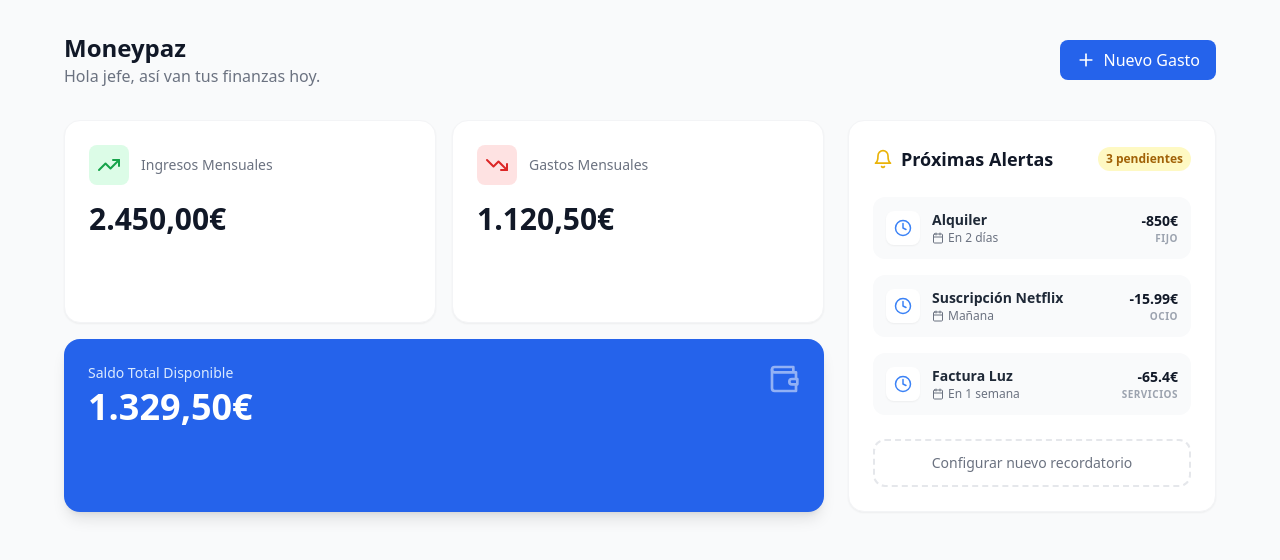
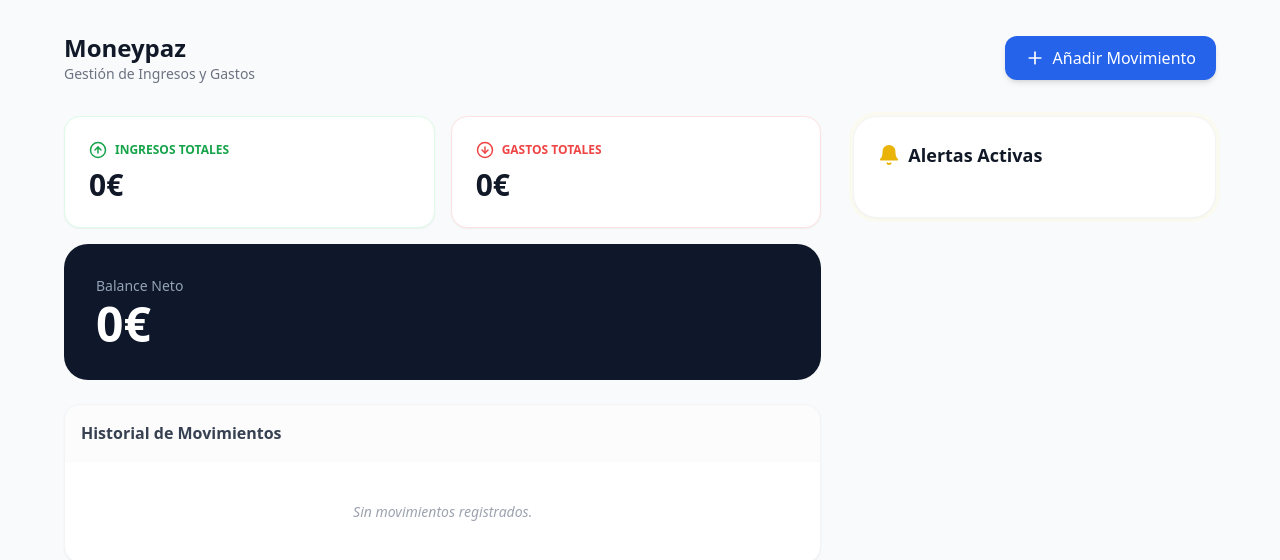
Before and after one commit to dalixpozo-netizen/Moneypaz2, a Next.js app: page / in a window 1280 px wide. Shown: the top 560 px of the page. Built offline with nearby package versions, Linux system fonts and the light colour scheme.

Commit message:
page.tsx

```diff
--- a/app/page.tsx
+++ b/app/page.tsx
@@ -2,114 +2,217 @@
 
 import React, { useState } from 'react';
 import {
-  Wallet,
-  TrendingUp,
-  TrendingDown,
-  Bell,
-  Calendar,
-  Plus,
-  ArrowUpRight,
-  Clock
+  Wallet, TrendingUp, TrendingDown, Bell,
+  Calendar, Plus, Clock, X, CheckCircle2, ArrowDownCircle, ArrowUpCircle
 } from 'lucide-react';
 
+interface Transaction {
+  id: number;
+  name: string;
+  amount: number;
+  type: 'ingreso' | 'gasto';
+  category: string;
+  date: string;
+  hasAlert: boolean;
+  alertDaysBefore: number;
+}
+
 export default function Dashboard() {
-  // Datos de ejemplo para que veas cómo queda
-  const [alerts] = useState([
-    { id: 1, name: 'Alquiler', amount: 850, date: 'En 2 días', type: 'Fijo' },
-    { id: 2, name: 'Suscripción Netflix', amount: 15.99, date: 'Mañana', type: 'Ocio' },
-    { id: 3, name: 'Factura Luz', amount: 65.40, date: 'En 1 semana', type: 'Servicios' },
-  ]);
+  const [transactions, setTransactions] = useState<Transaction[]>([]);
+  const [isModalOpen, setIsModalOpen] = useState(false);
+  const [showSuccess, setShowSuccess] = useState(false);
+
+  // Estados del formulario
+  const [name, setName] = useState('');
+  const [amount, setAmount] = useState('');
+  const [type, setType] = useState<'ingreso' | 'gasto'>('gasto');
+  const [category, setCategory] = useState('General');
+  const [hasAlert, setHasAlert] = useState(false);
+  const [alertDays, setAlertDays] = useState(0);
+
+  // Cálculos dinámicos
+  const totalIngresos = transactions.filter(t => t.type === 'ingreso').reduce((acc, curr) => acc + curr.amount, 0);
+  const totalGastos = transactions.filter(t => t.type === 'gasto').reduce((acc, curr) => acc + curr.amount, 0);
+  const balance = totalIngresos - totalGastos;
+  const activeAlerts = transactions.filter(t => t.hasAlert);
+
+  const handleSubmit = (e: React.FormEvent) => {
+    e.preventDefault();
+    const newTransaction: Transaction = {
+      id: Date.now(),
+      name,
+      amount: parseFloat(amount),
+      type,
+      category,
+      date: new Date().toLocaleDateString('es-ES'),
+      hasAlert: type === 'gasto' ? hasAlert : false,
+      alertDaysBefore: alertDays
+    };
+
+    setTransactions([newTransaction, ...transactions]);
+    setIsModalOpen(false);
+    setShowSuccess(true);
+
+    // Reset
+    setName(''); setAmount(''); setHasAlert(false); setType('gasto');
+    setTimeout(() => setShowSuccess(false), 3000);
+  };
 
   return (
     <div className="min-h-screen bg-gray-50 p-4 md:p-8">
-      {/* Cabecera */}
+      {showSuccess && (
+        <div className="fixed top-4 right-4 bg-green-600 text-white px-6 py-3 rounded-xl shadow-2xl flex items-center gap-2 animate-bounce z-50">
+          <CheckCircle2 size={20} /> ¡Registro guardado con éxito!
+        </div>
+      )}
+
       <header className="max-w-6xl mx-auto mb-8 flex justify-between items-center">
         <div>
           <h1 className="text-2xl font-bold text-gray-900">Moneypaz</h1>
-          <p className="text-gray-500">Hola jefe, así van tus finanzas hoy.</p>
+          <p className="text-gray-500 text-sm">Gestión de Ingresos y Gastos</p>
         </div>
-        <button className="bg-blue-600 text-white px-4 py-2 rounded-lg flex items-center gap-2 hover:bg-blue-700 transition">
-          <Plus size={20} />
-          Nuevo Gasto
+        <button
+          onClick={() => setIsModalOpen(true)}
+          className="bg-blue-600 text-white px-5 py-2.5 rounded-xl flex items-center gap-2 hover:bg-blue-700 transition-all shadow-md"
+        >
+          <Plus size={20} /> Añadir Movimiento
         </button>
       </header>
 
-      <main className="max-w-6xl mx-auto grid grid-cols-1 md:grid-cols-3 gap-6">
+      <main className="max-w-6xl mx-auto grid grid-cols-1 lg:grid-cols-3 gap-8">
+        <div className="lg:col-span-2 space-y-6">
+          <div className="grid grid-cols-1 sm:grid-cols-2 gap-4">
+            <div className="bg-white p-6 rounded-2xl shadow-sm border border-green-100">
+              <div className="flex items-center gap-2 text-green-600 mb-2">
+                <ArrowUpCircle size={18} />
+                <span className="text-xs font-bold uppercase">Ingresos Totales</span>
+              </div>
+              <p className="text-3xl font-black text-gray-900">{totalIngresos.toLocaleString('es-ES')}€</p>
+            </div>
 
-        {/* Resumen de Saldo */}
-        <div className="md:col-span-2 grid grid-cols-1 sm:grid-cols-2 gap-4">
-          <div className="bg-white p-6 rounded-2xl shadow-sm border border-gray-100">
-            <div className="flex items-center gap-3 mb-4">
-              <div className="p-2 bg-green-100 text-green-600 rounded-lg">
-                <TrendingUp size={24} />
+            <div className="bg-white p-6 rounded-2xl shadow-sm border border-red-100">
+              <div className="flex items-center gap-2 text-red-500 mb-2">
+                <ArrowDownCircle size={18} />
+                <span className="text-xs font-bold uppercase">Gastos Totales</span>
               </div>
-              <span className="text-sm font-medium text-gray-500">Ingresos Mensuales</span>
+              <p className="text-3xl font-black text-gray-900">{totalGastos.toLocaleString('es-ES')}€</p>
             </div>
-            <p className="text-3xl font-bold text-gray-900">2.450,00€</p>
+
+            <div className="sm:col-span-2 bg-slate-900 p-8 rounded-3xl text-white">
+              <p className="text-slate-400 text-sm mb-1 font-medium">Balance Neto</p>
+              <p className={`text-5xl font-black ${balance >= 0 ? 'text-white' : 'text-red-400'}`}>
+                {balance.toLocaleString('es-ES')}€
+              </p>
+            </div>
           </div>
 
-          <div className="bg-white p-6 rounded-2xl shadow-sm border border-gray-100">
-            <div className="flex items-center gap-3 mb-4">
-              <div className="p-2 bg-red-100 text-red-600 rounded-lg">
-                <TrendingDown size={24} />
-              </div>
-              <span className="text-sm font-medium text-gray-500">Gastos Mensuales</span>
+          <div className="bg-white rounded-2xl border border-gray-100 overflow-hidden shadow-sm">
+            <div className="p-4 border-b border-gray-50 bg-gray-50/50 flex justify-between">
+              <h3 className="font-bold text-gray-700">Historial de Movimientos</h3>
             </div>
-            <p className="text-3xl font-bold text-gray-900">1.120,50€</p>
-          </div>
-
-          <div className="sm:col-span-2 bg-blue-600 p-6 rounded-2xl shadow-lg text-white">
-            <div className="flex justify-between items-start">
-              <div>
-                <p className="text-blue-100 text-sm mb-1 font-medium">Saldo Total Disponible</p>
-                <p className="text-4xl font-bold">1.329,50€</p>
-              </div>
-              <Wallet size={32} className="opacity-50" />
+            <div className="divide-y divide-gray-50">
+              {transactions.length === 0 ? (
+                <p className="p-10 text-center text-gray-400 text-sm italic">Sin movimientos registrados.</p>
+              ) : (
+                transactions.map(t => (
+                  <div key={t.id} className="p-4 flex justify-between items-center hover:bg-gray-50">
+                    <div className="flex items-center gap-4">
+                      <div className={`p-2 rounded-lg ${t.type === 'ingreso' ? 'bg-green-100 text-green-600' : 'bg-red-100 text-red-600'}`}>
+                        {t.type === 'ingreso' ? <ArrowUpCircle size={18} /> : <ArrowDownCircle size={18} />}
+                      </div>
+                      <div>
+                        <p className="font-bold text-gray-800">{t.name}</p>
+                        <p className="text-xs text-gray-500">{t.date} • {t.category}</p>
+                      </div>
+                    </div>
+                    <p className={`font-black ${t.type === 'ingreso' ? 'text-green-600' : 'text-red-600'}`}>
+                      {t.type === 'ingreso' ? '+' : '-'}{t.amount}€
+                    </p>
+                  </div>
+                ))
+              )}
             </div>
           </div>
         </div>
 
-        {/* SECCIÓN DE ALERTAS (Tu nueva función) */}
-        <div className="bg-white p-6 rounded-2xl shadow-sm border border-gray-100">
-          <div className="flex items-center justify-between mb-6">
-            <h2 className="text-lg font-bold text-gray-900 flex items-center gap-2">
-              <Bell size={20} className="text-yellow-500" />
-              Próximas Alertas
-            </h2>
-            <span className="text-xs bg-yellow-100 text-yellow-700 px-2 py-1 rounded-full font-bold">
-              {alerts.length} pendientes
-            </span>
-          </div>
-
+        {/* ASISTENTE DE ALERTAS */}
+        <div className="bg-white p-6 rounded-3xl shadow-sm border border-gray-100 ring-4 ring-yellow-50/50 h-fit">
+          <h2 className="text-lg font-bold text-gray-900 flex items-center gap-2 mb-6">
+            <Bell size={22} className="text-yellow-500 fill-yellow-500" />
+            Alertas Activas
+          </h2>
           <div className="space-y-4">
-            {alerts.map((alert) => (
-              <div key={alert.id} className="flex items-center justify-between p-3 rounded-xl bg-gray-50 hover:bg-gray-100 transition border border-transparent hover:border-gray-200">
-                <div className="flex items-center gap-3">
-                  <div className="p-2 bg-white rounded-lg shadow-sm">
-                    <Clock size={18} className="text-blue-500" />
-                  </div>
-                  <div>
-                    <p className="text-sm font-bold text-gray-800">{alert.name}</p>
-                    <p className="text-xs text-gray-500 flex items-center gap-1">
-                      <Calendar size={12} />
-                      {alert.date}
-                    </p>
-                  </div>
-                </div>
-                <div className="text-right">
-                  <p className="text-sm font-bold text-gray-900">-{alert.amount}€</p>
-                  <p className="text-[10px] uppercase tracking-wider text-gray-400 font-bold">{alert.type}</p>
+            {activeAlerts.map(alert => (
+              <div key={alert.id} className="p-4 rounded-2xl bg-yellow-50 border border-yellow-100">
+                <p className="text-[10px] font-black text-yellow-700 uppercase mb-1">Aviso {alert.alertDaysBefore} días antes</p>
+                <div className="flex justify-between items-center">
+                  <p className="font-bold text-gray-900 text-sm">{alert.name}</p>
+                  <p className="font-bold text-orange-700 text-sm">{alert.amount}€</p>
                 </div>
               </div>
             ))}
           </div>
+        </div>
+      </main>
 
-          <button className="w-full mt-6 py-3 border-2 border-dashed border-gray-200 rounded-xl text-gray-500 text-sm font-medium hover:bg-gray-50 hover:border-gray-300 transition">
-            Configurar nuevo recordatorio
-          </button>
+      {/* MODAL */}
+      {isModalOpen && (
+        <div className="fixed inset-0 bg-slate-900/60 backdrop-blur-sm z-50 flex items-center justify-center p-4">
+          <div className="bg-white rounded-3xl w-full max-w-md shadow-2xl overflow-hidden">
+            <div className="p-6 border-b border-gray-100 flex justify-between items-center bg-gray-50/50">
+              <h2 className="text-xl font-bold text-gray-800">Nuevo Movimiento</h2>
+              <button onClick={() => setIsModalOpen(false)} className="text-gray-400 hover:text-gray-600"><X /></button>
+            </div>
+            <form onSubmit={handleSubmit} className="p-6 space-y-4">
+              <div className="flex bg-gray-100 p-1 rounded-xl">
+                <button
+                  type="button" onClick={() => setType('gasto')}
+                  className={`flex-1 py-2 rounded-lg text-sm font-bold transition ${type === 'gasto' ? 'bg-white text-red-600 shadow-sm' : 'text-gray-500'}`}
+                >Gasto</button>
+                <button
+                  type="button" onClick={() => setType('ingreso')}
+                  className={`flex-1 py-2 rounded-lg text-sm font-bold transition ${type === 'ingreso' ? 'bg-white text-green-600 shadow-sm' : 'text-gray-500'}`}
+                >Ingreso</button>
+              </div>
+
+              <input
+                required value={name} onChange={e => setName(e.target.value)}
+                placeholder="Concepto (ej: Sueldo, Alquiler...)"
+                className="w-full p-3 bg-gray-50 border border-gray-200 rounded-xl outline-none focus:ring-2 focus:ring-blue-500"
+              />
+
+              <input
+                required value={amount} onChange={e => setAmount(e.target.value)}
+                type="number" step="0.01" placeholder="Importe 0.00€"
+                className="w-full p-3 bg-gray-50 border border-gray-200 rounded-xl outline-none focus:ring-2 focus:ring-blue-500 font-bold"
+              />
+
+              {type === 'gasto' && (
+                <div className="bg-blue-50 p-4 rounded-2xl border border-blue-100">
+                  <label className="flex items-center gap-3 cursor-pointer">
+                    <input type="checkbox" checked={hasAlert} onChange={e => setHasAlert(e.target.checked)} className="w-5 h-5 rounded" />
+                    <span className="font-bold text-blue-800 text-sm">¿Recordar próximo pago?</span>
+                  </label>
+                  {hasAlert && (
+                    <select
+                      value={alertDays} onChange={e => setAlertDays(parseInt(e.target.value))}
+                      className="w-full mt-3 p-2 bg-white border border-blue-200 rounded-lg text-sm outline-none"
+                    >
+                      <option value={0}>El mismo día</option>
+                      <option value={2}>2 días antes</option>
+                      <option value={7}>1 semana antes</option>
+                    </select>
+                  )}
+                </div>
+              )}
+
+              <button type="submit" className="w-full bg-blue-600 text-white p-4 rounded-2xl font-bold hover:bg-blue-700 shadow-lg active:scale-95 transition-all">
+                Guardar {type === 'ingreso' ? 'Ingreso' : 'Gasto'}
+              </button>
+            </form>
+          </div>
         </div>
-
-      </main>
+      )}
     </div>
   );
 }
```
